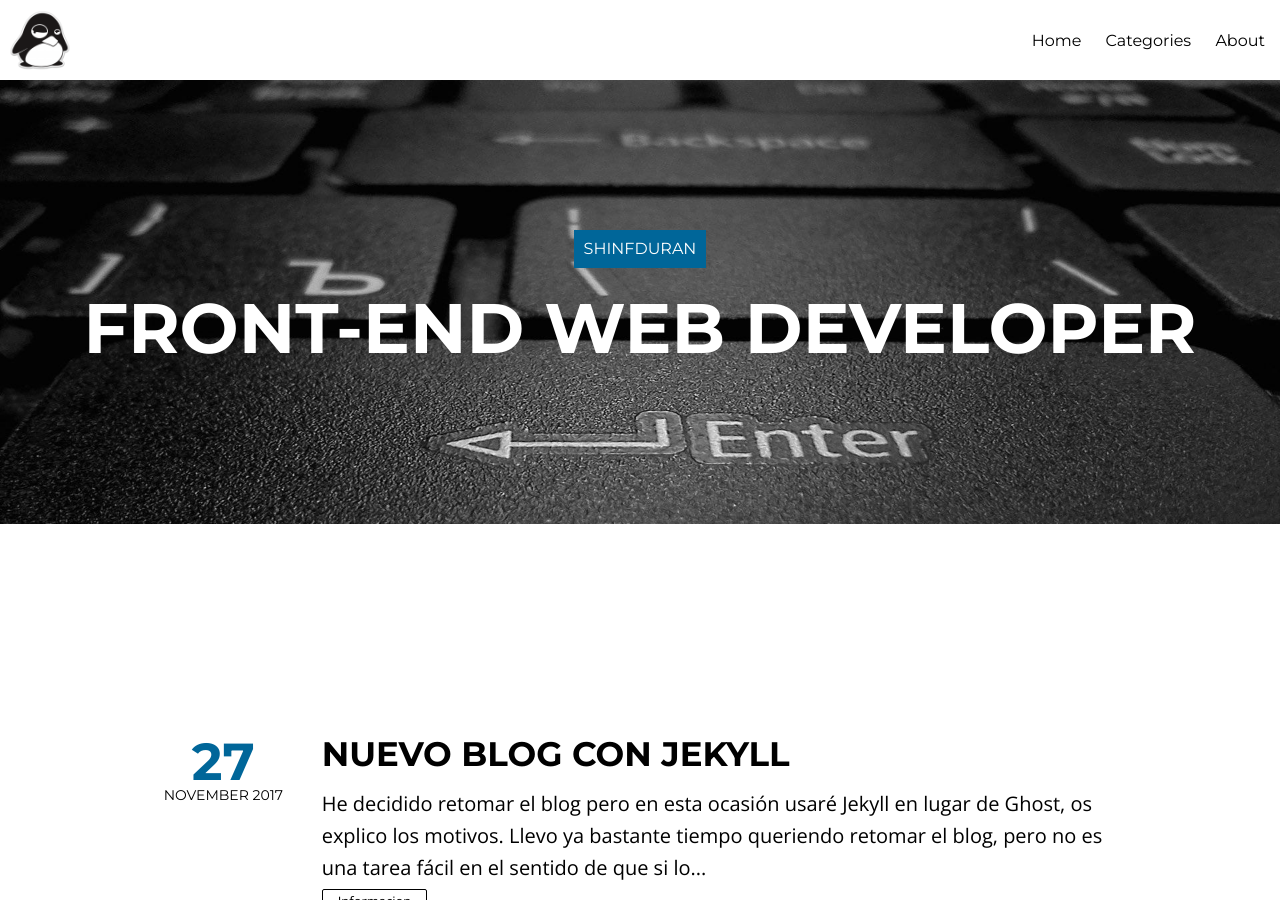
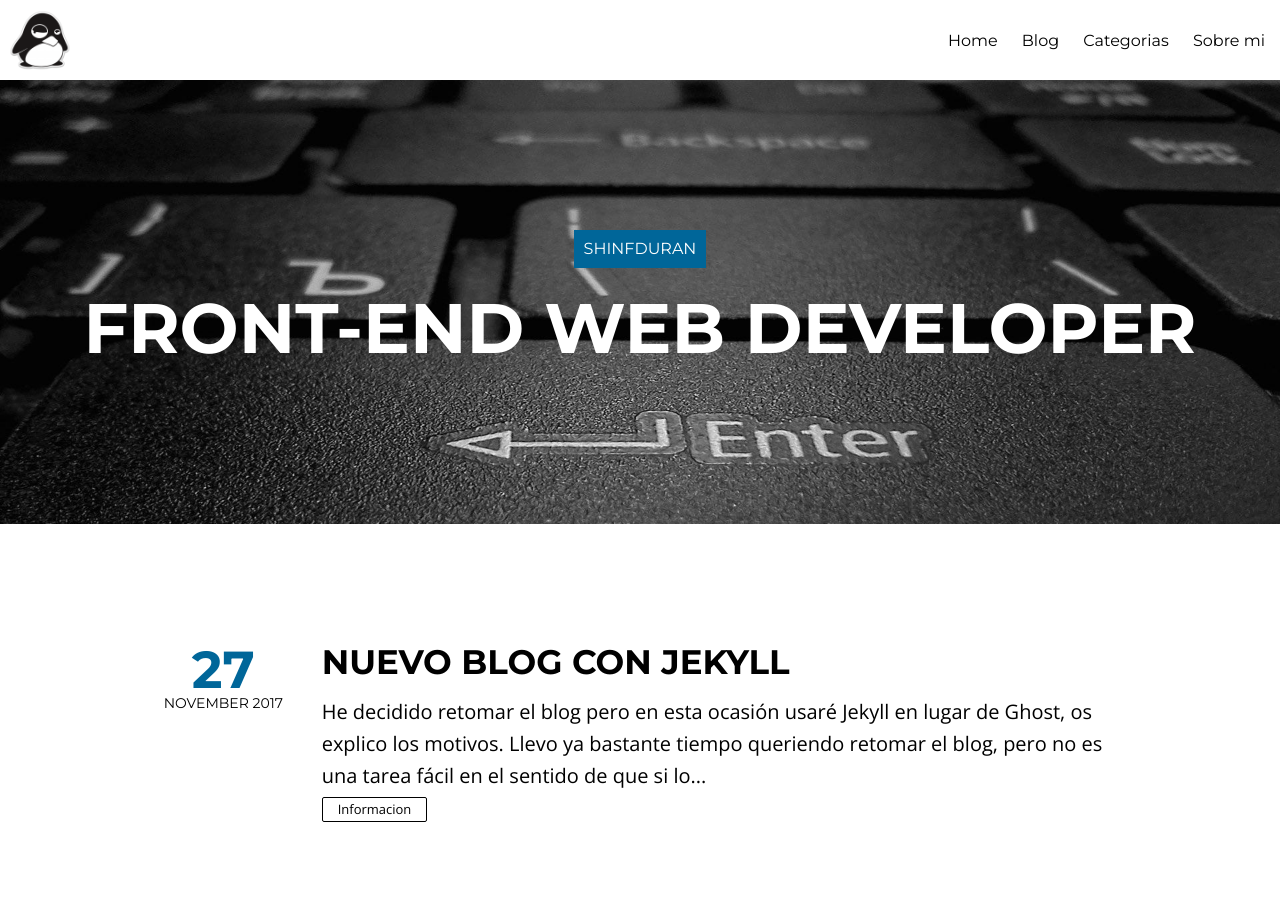
Before and after one commit to ShinFDuran/blog-jekyll, a Jekyll site: the page built from index.html, in a window 1280 px wide and 900 px high. Built offline with Jekyll 4.4.1, drawn with Linux system fonts in a browser that asks for light colours; nearby versions of some CDN libraries; the list of posts is cut into pages by our own code.

Commit message:
Home refactorizado

```diff
--- a/_config.yml
+++ b/_config.yml
@@ -22,7 +22,7 @@ owner:
   facebook:       francisco.durannavarro
 
 # Analytics and webmaster tools stuff goes here
-google_analytics:
+google_analytics:   UA-73433282-1
 google_verify:
 # https://ssl.bing.com/webmaster/configure/verify/ownership Option 2 content= goes here
 bing_verify:
@@ -31,13 +31,17 @@ bing_verify:
 # For external links add external: true
 links:
   - title: Home
+    external: true
+    url: http://www.shinfduran.com/
+  - title: Blog
     url: /
     external: false
     icon: home
-  - title: Categories
+  - title: Categorias
     url: /categories
-  - title: About
-    url: /about
+  - title: Sobre mi
+    external: true
+    url: http://www.shinfduran.com/#about
 
 # http://en.wikipedia.org/wiki/List_of_tz_database_time_zones
 timezone:    Europe/Madrid
--- a/_layouts/home.html
+++ b/_layouts/home.html
@@ -3,20 +3,26 @@
 <head>
 {% include head.html %}
 </head>
+
+<!-- Inicio de página -->
 <body class="home-template" itemscope itemtype="http://schema.org/WebPage">
   <header class="notepad-site-head">
-    <div class="notepad-site-head-menu">
-        <a class="notepad-blog-logo" href="{{ site.url }}"><img src="{{ site.url }}/images/{{ site.logo }}" alt="Blog Logo" /></a>
-
-
+    <!-- Navbar -->
+    <nav class="notepad-site-head-menu">
+      <!-- Imagen/Texto -->
+      <a class="notepad-blog-logo" href="{{ site.url }}">
+        <img src="{{ site.url }}/images/{{ site.logo }}" alt="Blog Logo" />
+      </a>
       <div class="notepad-blog-menu">
         <div class="notepad-mobile-menu show-for-small">
           <a href="#"><i class="fa fa-bars"></i></a>
         </div>
         <ul class="notepad-menu">
+          <!-- Mobile Button -->
           <li class="notepad-mobile-close-btn show-for-small text-right">
             <a href="#"><i class="fa fa-times"></i></a>
           </li>
+          <!-- Lista de secciones -->
           {% for link in site.links %}
             <li>{% if link.external %}
             <a href="{{ link.url }}">{{ link.title }}</a>
@@ -26,53 +32,27 @@
           {% endfor %}
         </ul>
       </div>
-        <div class="clearfix"></div>
-    </div>
+    </nav>
+
+    <!-- Cabecera: Imagen fondo, título y descripción -->
     <div class="notepad-site-head-content" >
       <div class="notepad-site-head-bg"></div>
       <h1 class="notepad-blog-title">
-            <span class="notepad-site-head-title-bg">
-                {{ site.title }}
-            </span>
+        <span class="notepad-site-head-title-bg">{{ site.title }}</span>
       </h1>
       <h2 class="notepad-blog-description">{{ site.description }}</h2>
     </div>
   </header>
+
+  <!-- Contenido principal -->
   <main class="notepad-content" role="main">
+    {{ content }}
+  </main>
 
-<div style="text-align: center;margin-right:auto;margin-left:auto;">
-<script async src="//pagead2.googlesyndication.com/pagead/js/adsbygoogle.js"></script>
-<!-- codein1 -->
-<ins class="adsbygoogle"
-     style="display:inline-block;width:728px;height:90px"
-     data-ad-client="ca-pub-7466474470517357"
-     data-ad-slot="6700962438"></ins>
-<script>
-(adsbygoogle = window.adsbygoogle || []).push({});
-</script>
-</div>
-
-            {{ content }}
-
-<div style="text-align: center;">
-<script async src="//pagead2.googlesyndication.com/pagead/js/adsbygoogle.js"></script>
-<!-- codein2-footer -->
-<ins class="adsbygoogle"
-     style="display:inline-block;width:728px;height:90px"
-     data-ad-client="ca-pub-7466474470517357"
-     data-ad-slot="9952356430"></ins>
-<script>
-(adsbygoogle = window.adsbygoogle || []).push({});
-</script>
-</div>
-
-
-
-
-
-</main>
+  <!-- Footer -->
   {% include footer.html %}
 
+  <!-- Scripts final de página -->
   {% include scripts.html %}
 </body>
 </html>
```
Lines whose indentation alone changed are shown as unchanged.
